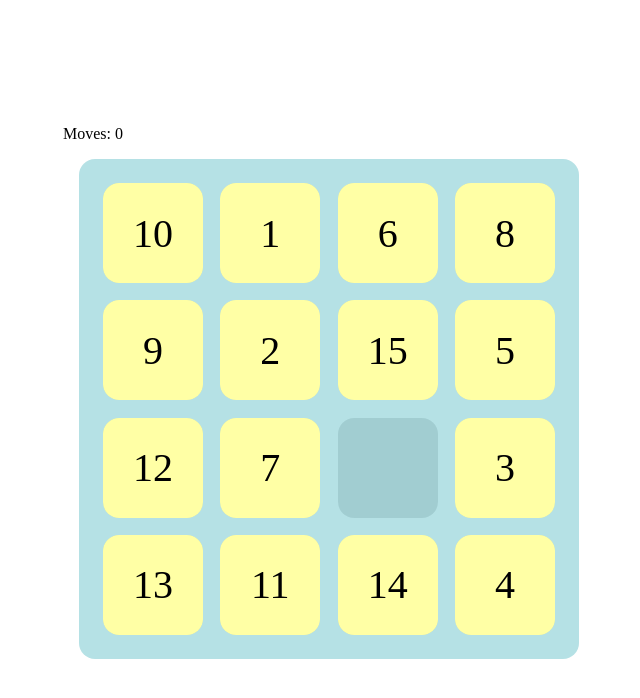
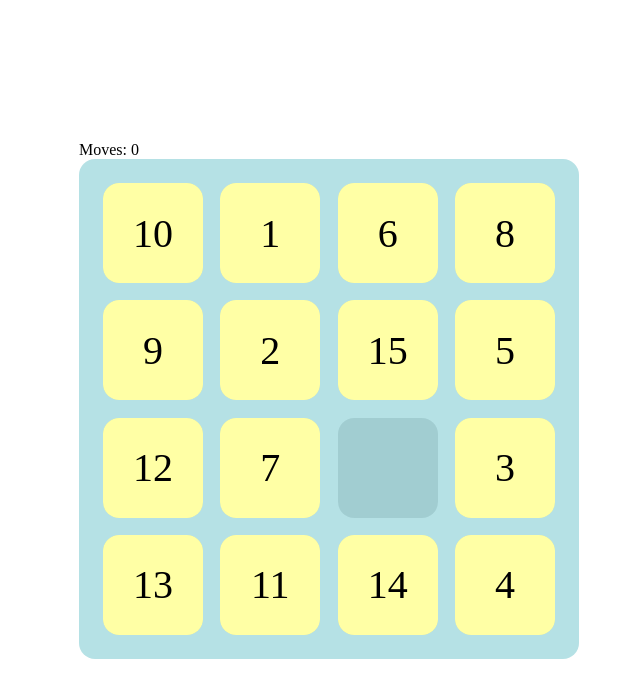
Before and after one commit to probil/15-puzzle, a Vue app: page / in a window 1280 px wide. Shown: the top 698 px of the page, without its empty margins (311-951 px from the left). Built offline with nearby package versions, Linux system fonts and the light colour scheme.

Commit message:
feat(playbox): remove useless margin

```diff
--- a/src/components/PlayBox.vue
+++ b/src/components/PlayBox.vue
@@ -18,7 +18,6 @@
   $tile-size=100px
 
   .play-box
-    margin 1rem
     background-color rgba(0, 151, 167, 0.29)
     height $field-height
     width $field-width
```
